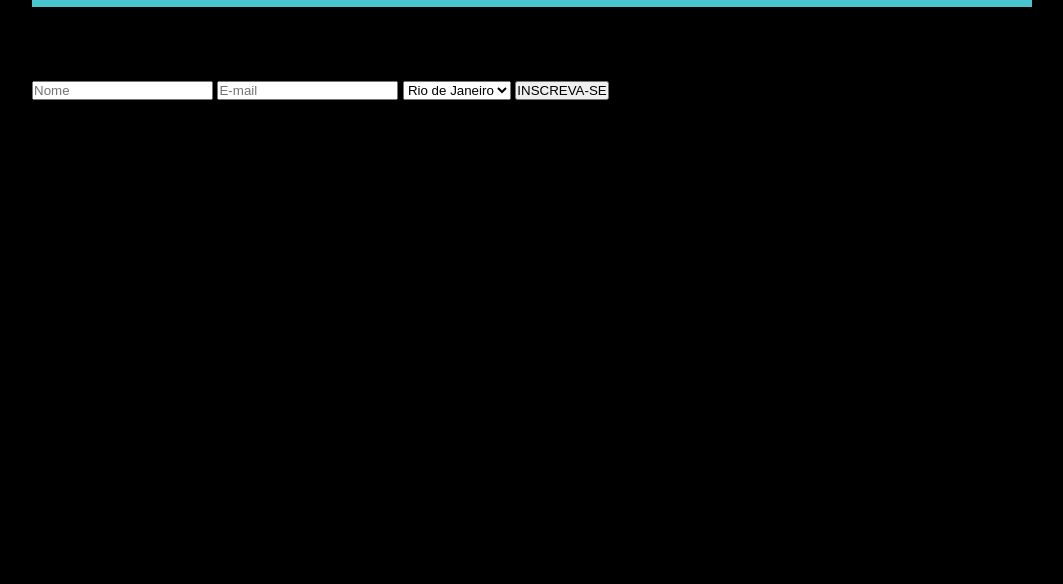
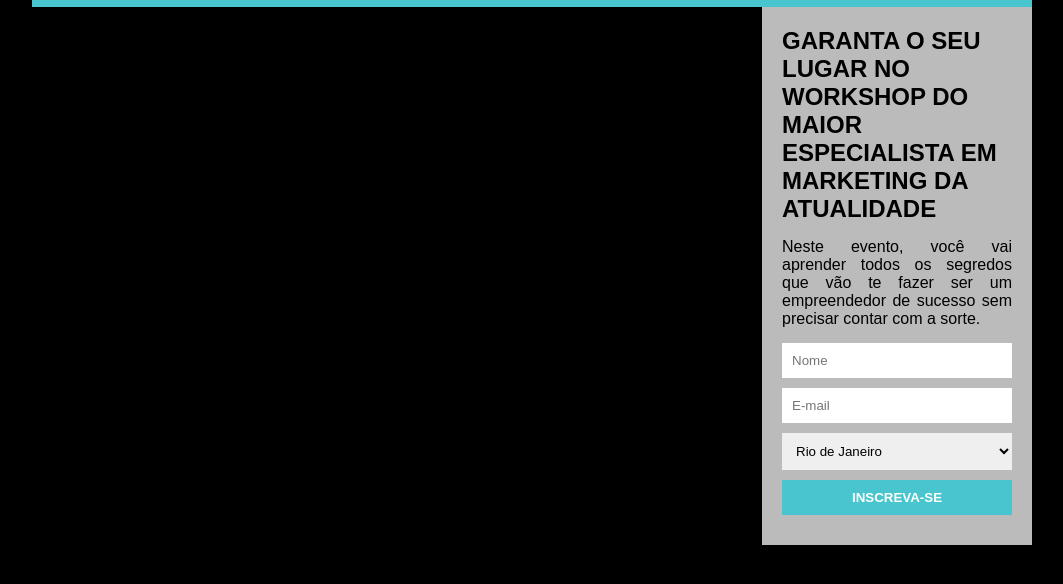
Before and after one commit to luccar1/pagina-captura, a plain HTML site: page index.html in a window 1280 px wide. Shown: the part 44-628 px from the top of the page, without its empty margins (108-1171 px from the left). Drawn offline with Linux system fonts and the light colour scheme.

Commit message:
Estilização do Formulário

```diff
--- a/css/style.css
+++ b/css/style.css
@@ -25,6 +25,10 @@ header{
     text-transform: uppercase;
 }
 
+section{
+    color: #FFF;
+}
+
 section h2{
     text-transform: uppercase;
 }
@@ -32,3 +36,29 @@ section h2{
 section p{
     text-align: justify;
 }
+
+.formContainer{
+    max-width: 230px;
+    background-color: #FFFFFFBB;
+    padding: 20px;
+    float: right;
+    color: #000;
+}
+
+.mb{
+    margin-bottom: 15px;
+}
+
+input, select{
+    width: 100%;
+    box-sizing: border-box;
+    padding: 10px;
+    border: none;
+    margin-bottom: 10px;
+}
+
+input[type="submit"]{
+    color: white;
+    background-color: #48c5ce;
+    font-weight: bold;
+}
--- a/index.html
+++ b/index.html
@@ -15,8 +15,8 @@
         </header>
         <section>
             <div class="formContainer">
-                <h2>garanta o seu lugar no workshop do maior especialista em marketing da atualidade</h2>
-                <p>Neste evento, você vai aprender todos os segredos que vão te fazer ser um empreendedor de sucesso sem precisar
+                <h2 class="mb">garanta o seu lugar no workshop do maior especialista em marketing da atualidade</h2>
+                <p class="mb">Neste evento, você vai aprender todos os segredos que vão te fazer ser um empreendedor de sucesso sem precisar
                 contar com a sorte.</p>
                 <form action="">
                     <input type="text" id="name" name="name" placeholder="Nome">
```
